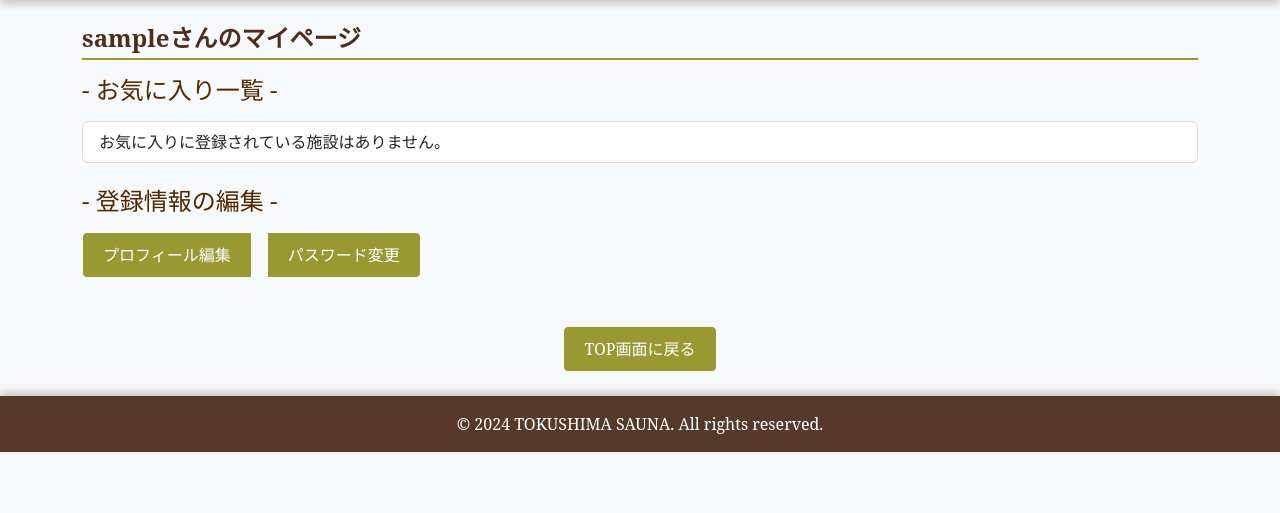
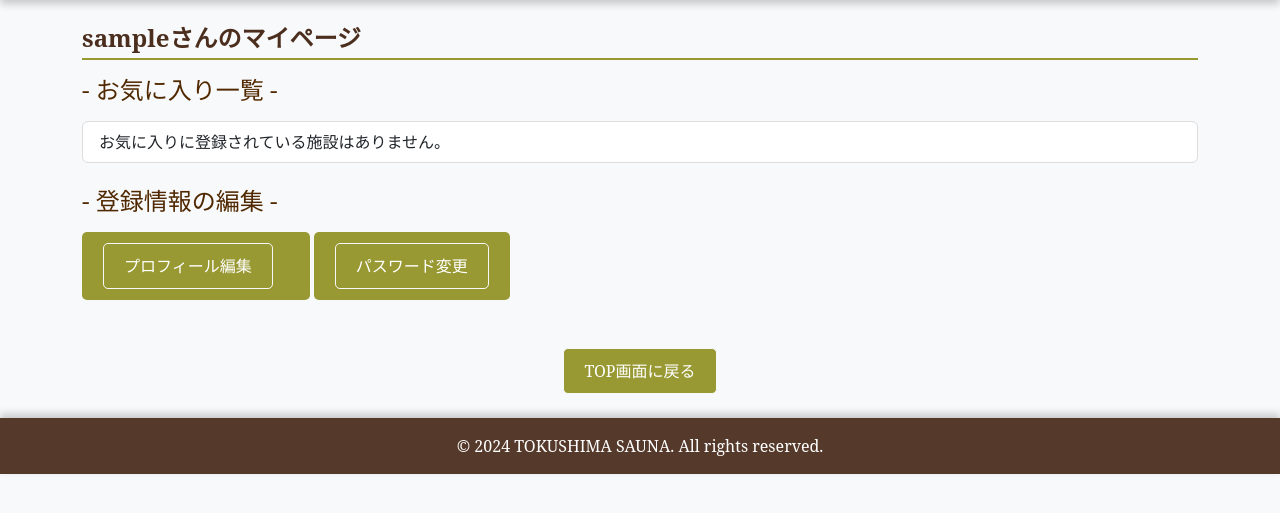
Before and after one commit to o1-mat/tokushima-sauna, a Django app: page /mypage/ in a window 1280 px wide. Shown: the part 69-582 px from the top of the page. Run offline with Django 5.2, Linux system fonts and the light colour scheme; the visitor is signed in with stand-in values (Sample User, id 1); data that the repository does not hold is empty.

Commit message:
Add files via upload

```diff
--- a/tokushimasauna/templates/mypage.html
+++ b/tokushimasauna/templates/mypage.html
@@ -20,8 +20,11 @@
 </ul>
 
 <h4>- 登録情報の編集 -</h4>
-<div class="btn-group mb-4">
+<div class="btn mb-4">
     <a href="{% url 'edit_user' %}" class="btn btn-light me-3">プロフィール編集</a>
+</div>
+
+<div class="btn mb-4">
     <a href="{% url 'change_password' %}" class="btn btn-light">パスワード変更</a>
 </div>
 
```
